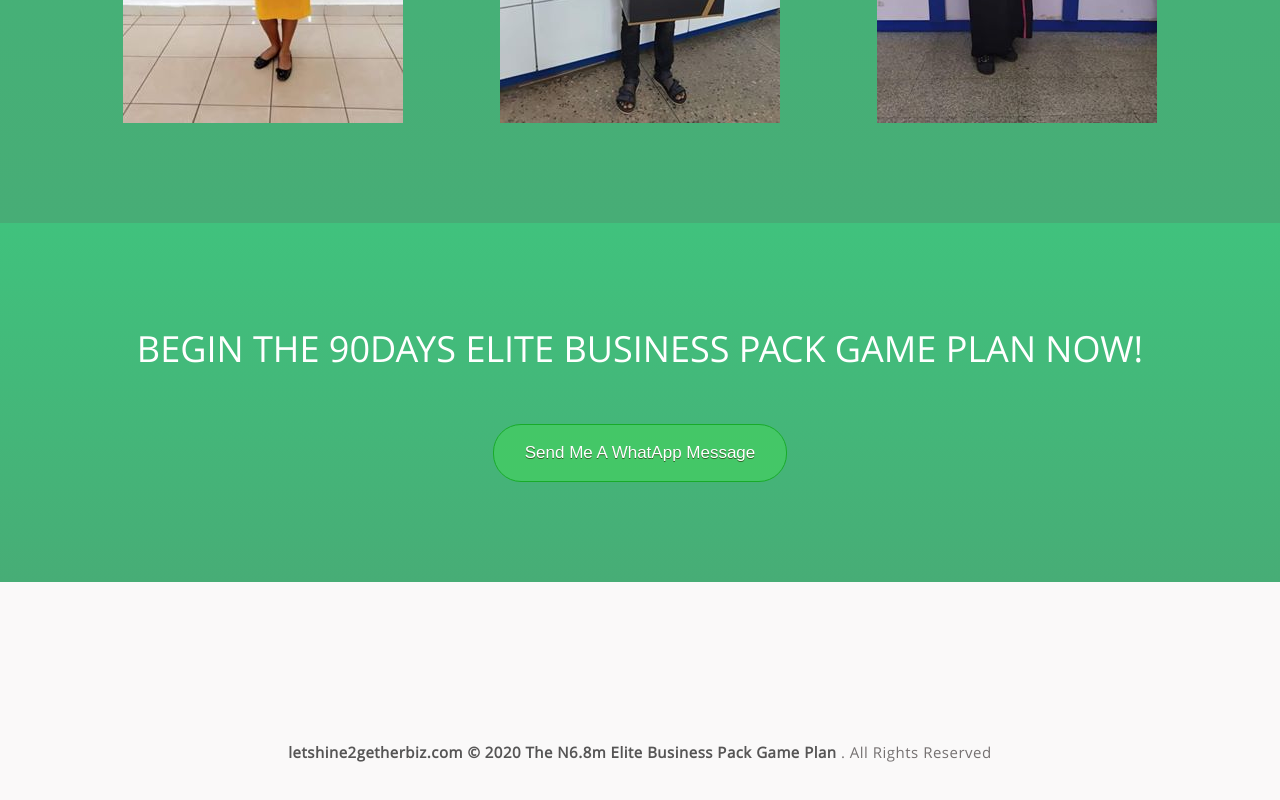
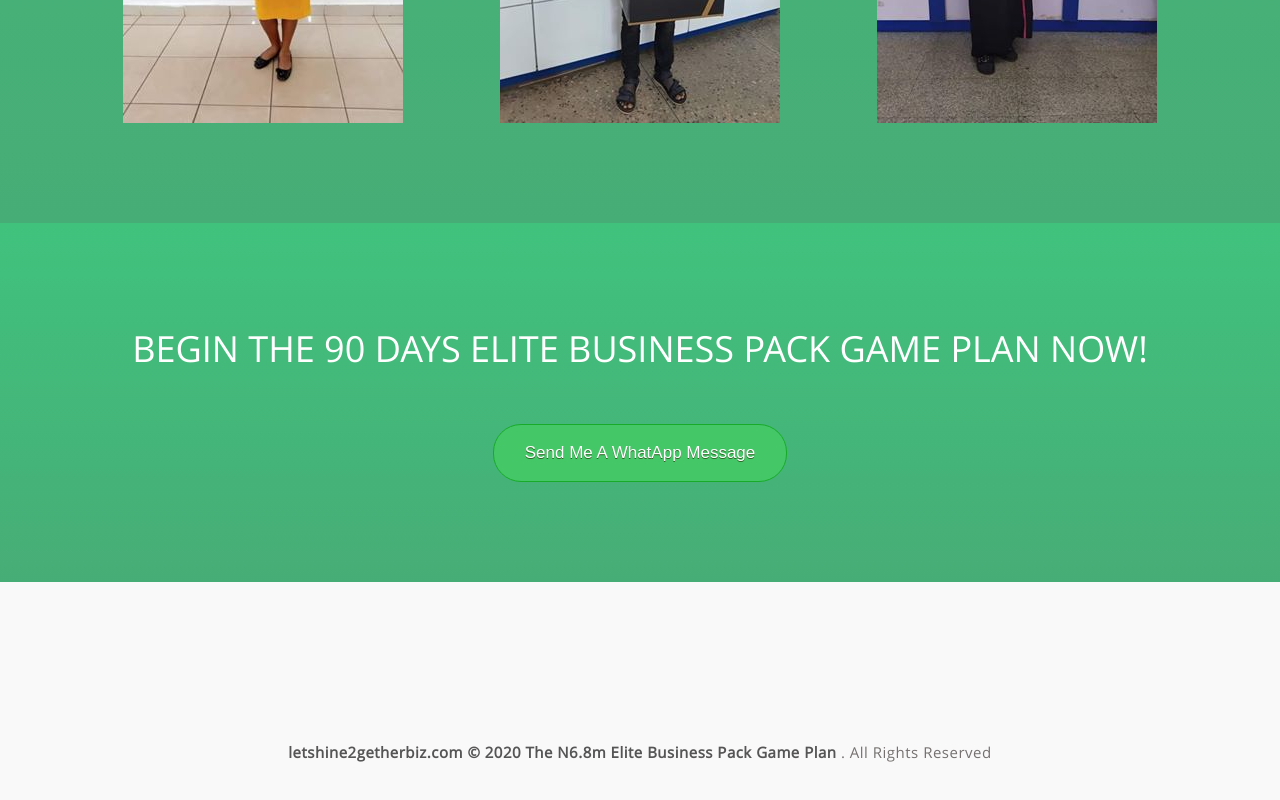
Before and after one commit to abansinsi/shine.github.io, a plain HTML site: page index.html in a window 1280 px wide. Shown: the part 6671-7471 px from the top of the page. Drawn offline with Linux system fonts and the light colour scheme.

Commit message:
Add files via upload

```diff
--- a/index.html
+++ b/index.html
@@ -330,7 +330,7 @@
 
 	<!--  Email Subscription Section  -->
 	<section class="sub_box">
-		<p class="cta_text animated wow fadeInDown" style="font-size:36px;">BEGIN THE 90DAYS ELITE BUSINESS PACK GAME PLAN NOW!</p>
+		<p class="cta_text animated wow fadeInDown" style="font-size:36px;">BEGIN THE 90 DAYS ELITE BUSINESS PACK GAME PLAN NOW!</p>
 		<a href="https://api.whatsapp.com/send?phone=2348158025911&text=Hi%20I%20am%20interested%20in%20joining%20The%20Elite%20Business%20Pack" class="myButton">Send Me A WhatApp Message</a>
 
 
```
